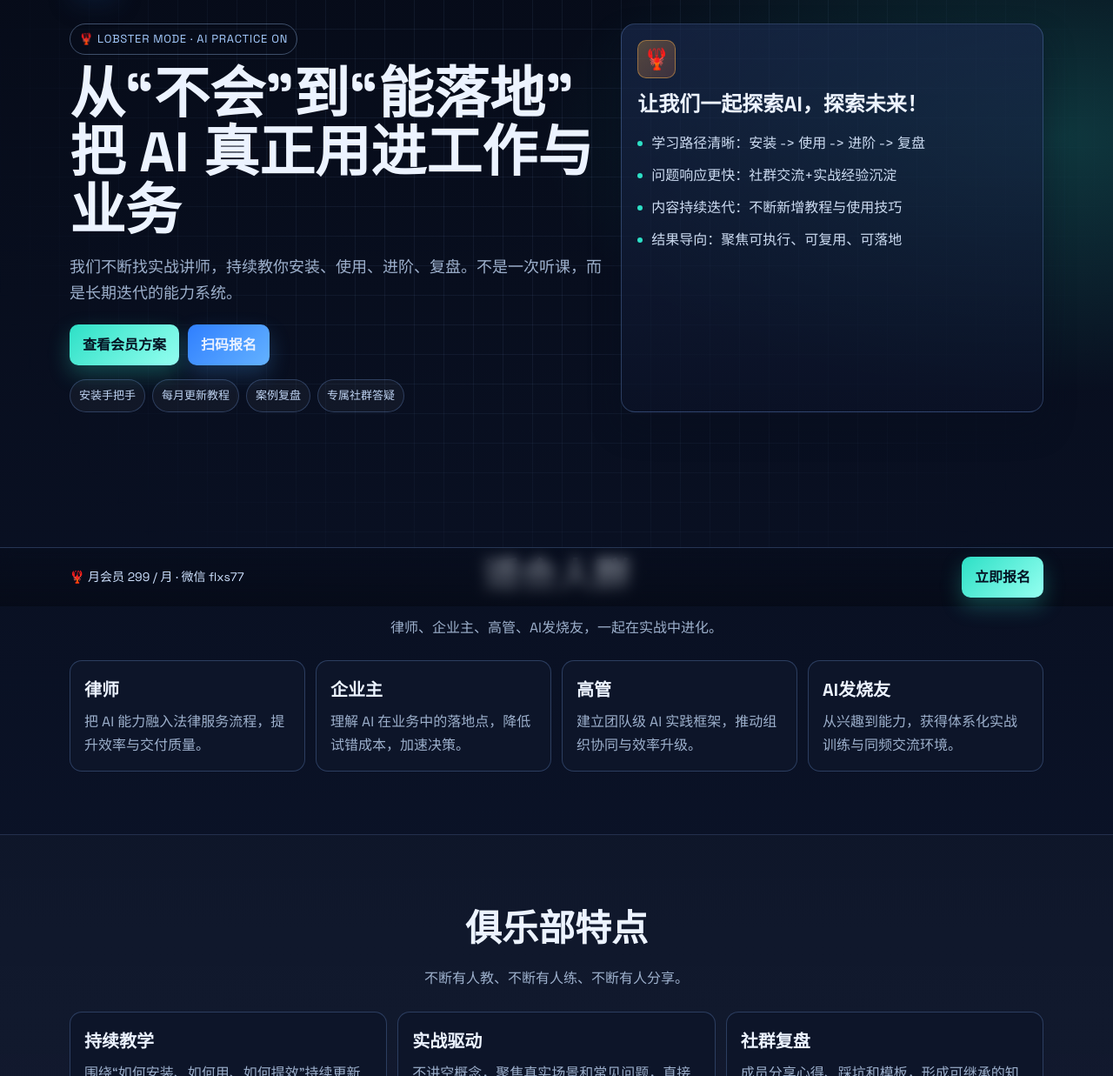
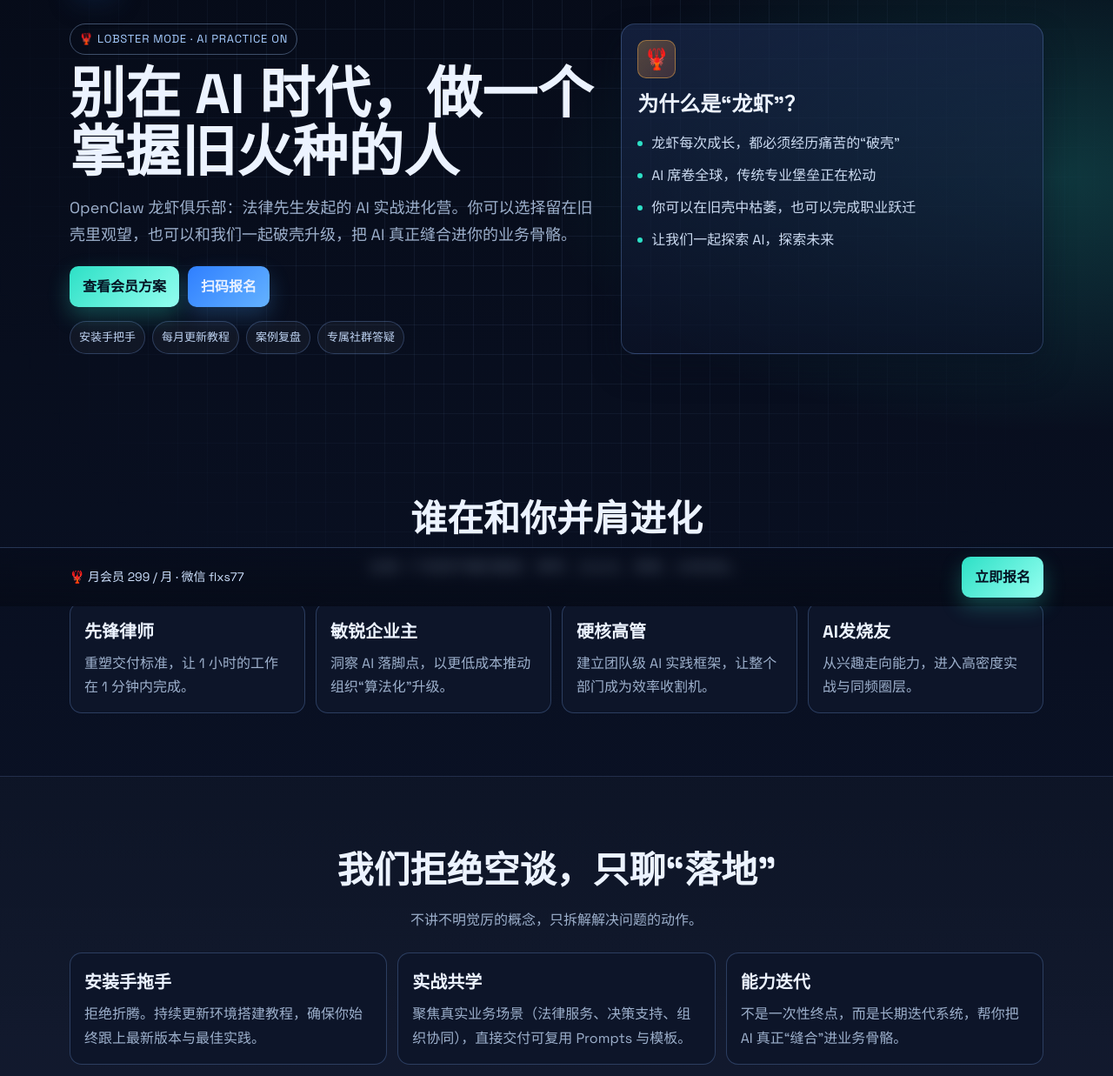
Before and after one commit to cricket119/openclaw-club-landing, a plain HTML site: page index.html in a window 1280 px wide. Shown: the part 103-1340 px from the top of the page at 87% size. Drawn offline with Linux system fonts and the light colour scheme.

Commit message:
Rework OpenClaw copy for stronger conversion narrative

```diff
--- a/index.html
+++ b/index.html
@@ -3,10 +3,10 @@
 <head>
   <meta charset="utf-8" />
   <meta name="viewport" content="width=device-width, initial-scale=1" />
-  <title>OpenClaw 龙虾俱乐部 | 法律先生发起</title>
-  <meta name="description" content="OpenClaw 龙虾俱乐部招生：深色科技风实战社群，持续教学安装、使用、复盘。月费299，年费999，法律先生旷野俱乐部会员免费。" />
-  <meta property="og:title" content="OpenClaw 龙虾俱乐部 | 法律先生发起" />
-  <meta property="og:description" content="让我们一起探索AI，探索未来。付款后会有人拉入专属社群。" />
+  <title>别在 AI 时代，做一个掌握旧火种的人 | OpenClaw 龙虾俱乐部</title>
+  <meta name="description" content="OpenClaw 龙虾俱乐部：法律先生发起的 AI 实战进化营。拒绝空谈，只做落地。月会员299，年会员999，旷野会员免费。" />
+  <meta property="og:title" content="别在 AI 时代，做一个掌握旧火种的人" />
+  <meta property="og:description" content="OpenClaw 龙虾俱乐部：法律先生发起的 AI 实战进化营。付款后会有人拉入专属社群。" />
   <meta property="og:type" content="website" />
   <meta property="og:image" content="./logo.png" />
   <meta name="theme-color" content="#0a1022" />
@@ -31,8 +31,8 @@
       <div class="hero-main">
         <div>
           <div class="signal">🦞 LOBSTER MODE · AI PRACTICE ON</div>
-          <h1>从“不会”到“能落地”<br>把 AI 真正用进工作与业务</h1>
-          <p class="lead">我们不断找实战讲师，持续教你安装、使用、进阶、复盘。不是一次听课，而是长期迭代的能力系统。</p>
+          <h1>别在 AI 时代，做一个掌握旧火种的人</h1>
+          <p class="lead">OpenClaw 龙虾俱乐部：法律先生发起的 AI 实战进化营。你可以选择留在旧壳里观望，也可以和我们一起破壳升级，把 AI 真正缝合进你的业务骨骼。</p>
           <div class="actions">
             <a class="btn btn-main" href="#plans">查看会员方案</a>
             <a class="btn btn-soft" href="#apply">扫码报名</a>
@@ -47,12 +47,12 @@
 
         <aside class="hero-card">
           <div class="lobster">🦞</div>
-          <h3>让我们一起探索AI，探索未来！</h3>
+          <h3>为什么是“龙虾”？</h3>
           <ul>
-            <li>学习路径清晰：安装 -> 使用 -> 进阶 -> 复盘</li>
-            <li>问题响应更快：社群交流+实战经验沉淀</li>
-            <li>内容持续迭代：不断新增教程与使用技巧</li>
-            <li>结果导向：聚焦可执行、可复用、可落地</li>
+            <li>龙虾每次成长，都必须经历痛苦的“破壳”</li>
+            <li>AI 席卷全球，传统专业堡垒正在松动</li>
+            <li>你可以在旧壳中枯萎，也可以完成职业跃迁</li>
+            <li>让我们一起探索 AI，探索未来</li>
           </ul>
         </aside>
       </div>
@@ -62,14 +62,14 @@
   <section class="section" id="audience">
     <div class="container">
       <div class="section-head">
-        <h2>适合人群</h2>
-        <p>律师、企业主、高管、AI发烧友，一起在实战中进化。</p>
+        <h2>谁在和你并肩进化</h2>
+        <p>这是一个拒绝平庸的圈层：律师、企业主、高管、AI发烧友。</p>
       </div>
       <div class="grid four">
-        <article class="card"><h3>律师</h3><p>把 AI 能力融入法律服务流程，提升效率与交付质量。</p></article>
-        <article class="card"><h3>企业主</h3><p>理解 AI 在业务中的落地点，降低试错成本，加速决策。</p></article>
-        <article class="card"><h3>高管</h3><p>建立团队级 AI 实践框架，推动组织协同与效率升级。</p></article>
-        <article class="card"><h3>AI发烧友</h3><p>从兴趣到能力，获得体系化实战训练与同频交流环境。</p></article>
+        <article class="card"><h3>先锋律师</h3><p>重塑交付标准，让 1 小时的工作在 1 分钟内完成。</p></article>
+        <article class="card"><h3>敏锐企业主</h3><p>洞察 AI 落脚点，以更低成本推动组织“算法化”升级。</p></article>
+        <article class="card"><h3>硬核高管</h3><p>建立团队级 AI 实践框架，让整个部门成为效率收割机。</p></article>
+        <article class="card"><h3>AI发烧友</h3><p>从兴趣走向能力，进入高密度实战与同频圈层。</p></article>
       </div>
     </div>
   </section>
@@ -77,21 +77,21 @@
   <section class="section soft" id="features">
     <div class="container">
       <div class="section-head">
-        <h2>俱乐部特点</h2>
-        <p>不断有人教、不断有人练、不断有人分享。</p>
+        <h2>我们拒绝空谈，只聊“落地”</h2>
+        <p>不讲不明觉厉的概念，只拆解解决问题的动作。</p>
       </div>
       <div class="grid three">
         <article class="card">
-          <h3>持续教学</h3>
-          <p>围绕“如何安装、如何用、如何提效”持续更新课程，不断打磨学习路径。</p>
+          <h3>安装手拖手</h3>
+          <p>拒绝折腾。持续更新环境搭建教程，确保你始终跟上最新版本与最佳实践。</p>
         </article>
         <article class="card">
-          <h3>实战驱动</h3>
-          <p>不讲空概念，聚焦真实场景和常见问题，直接拆解执行动作。</p>
+          <h3>实战共学</h3>
+          <p>聚焦真实业务场景（法律服务、决策支持、组织协同），直接交付可复用 Prompts 与模板。</p>
         </article>
         <article class="card">
-          <h3>社群复盘</h3>
-          <p>成员分享心得、踩坑和模板，形成可继承的知识库与方法论。</p>
+          <h3>能力迭代</h3>
+          <p>不是一次性终点，而是长期迭代系统，帮你把 AI 真正“缝合”进业务骨骼。</p>
         </article>
       </div>
     </div>
@@ -100,25 +100,42 @@
   <section class="section" id="plans">
     <div class="container">
       <div class="section-head">
-        <h2>会员方案</h2>
-        <p>按节奏加入，按结果进阶。</p>
+        <h2>进阶方案：选择你的进化速度</h2>
+        <p>快速试错，或长期主义，都有对应路径。</p>
       </div>
       <div class="grid three">
         <article class="plan">
           <h3>月会员</h3>
           <div class="price">299<span>/月</span></div>
-          <p>适合先快速加入，立刻开始练习。</p>
+          <p>快速试错。立即获得本月核心实战技巧，感受效率暴增的快感。</p>
         </article>
         <article class="plan featured">
           <h3>年会员</h3>
           <div class="price">999<span>/年</span></div>
-          <p>适合长期精进，稳定提升。</p>
+          <p>长期主义。构建系统 AI 知识库，与行业领跑者保持同频。</p>
         </article>
         <article class="plan free">
           <h3>旷野俱乐部会员</h3>
           <div class="price">免费</div>
-          <p>法律先生旷野俱乐部会员可免费加入。</p>
+          <p>法律先生·旷野俱乐部成员特权，直接领票入场。</p>
         </article>
+      </div>
+    </div>
+  </section>
+
+  <section class="section" id="benefits">
+    <div class="container">
+      <div class="section-head">
+        <h2>具体权益</h2>
+        <p>你买的不只是内容，而是持续升级的能力系统。</p>
+      </div>
+      <div class="grid three">
+        <article class="card"><h3>线上AI实践课程</h3><p>持续更新，围绕真实问题持续拆解。</p></article>
+        <article class="card"><h3>AI实战教程库</h3><p>不断迭代的可复用教程与模板。</p></article>
+        <article class="card"><h3>线上线下分享会</h3><p>不定时组织实战分享，连接同频伙伴。</p></article>
+        <article class="card"><h3>社群新玩法交流</h3><p>成员持续交流新工具、新流程、新打法。</p></article>
+        <article class="card"><h3>AI前沿情报更新</h3><p>持续追踪前沿变化，帮你保持认知领先。</p></article>
+        <article class="card"><h3>专属社群支持</h3><p>付款后有专人拉群，及时答疑与协同复盘。</p></article>
       </div>
     </div>
   </section>
```
